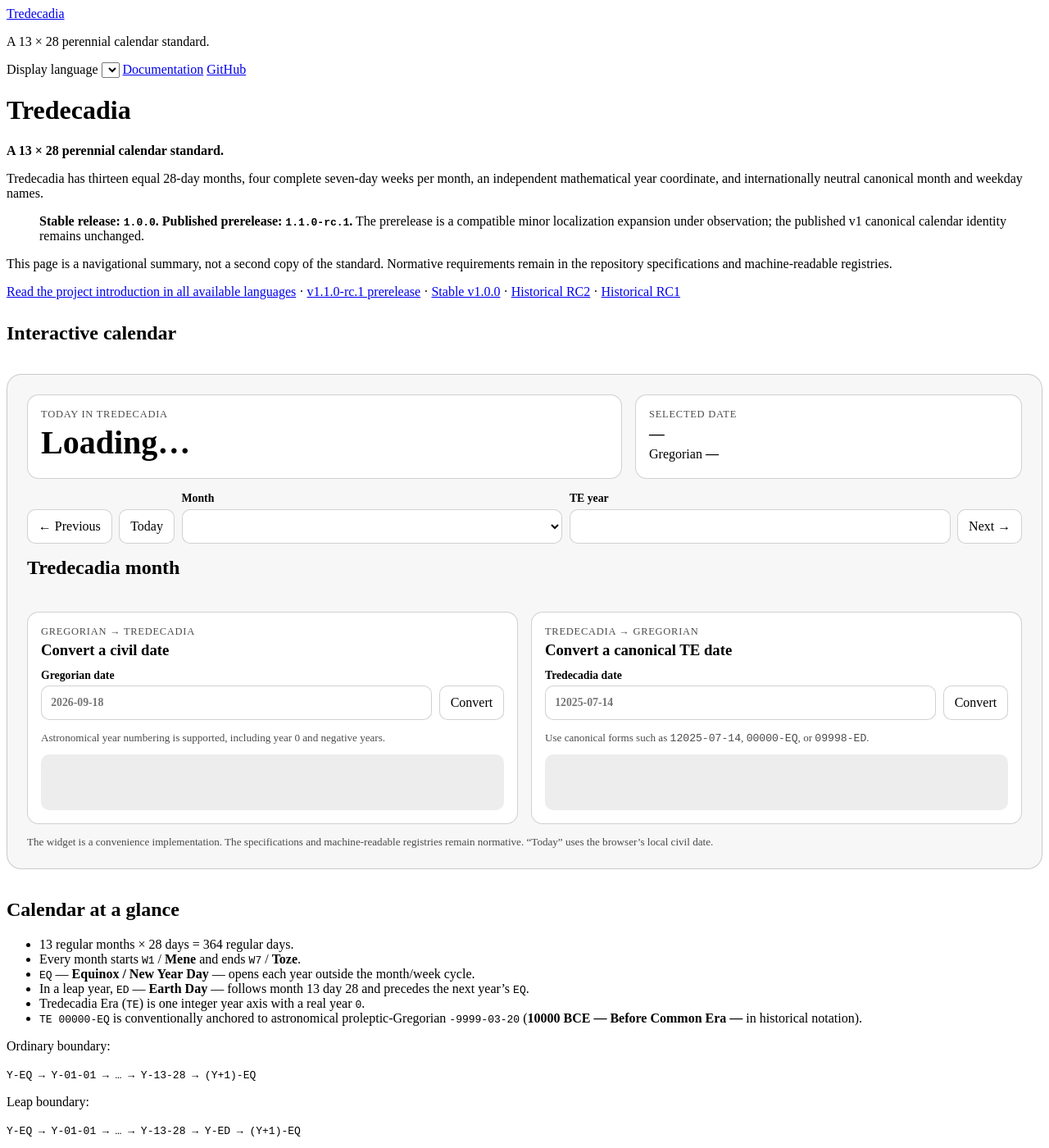
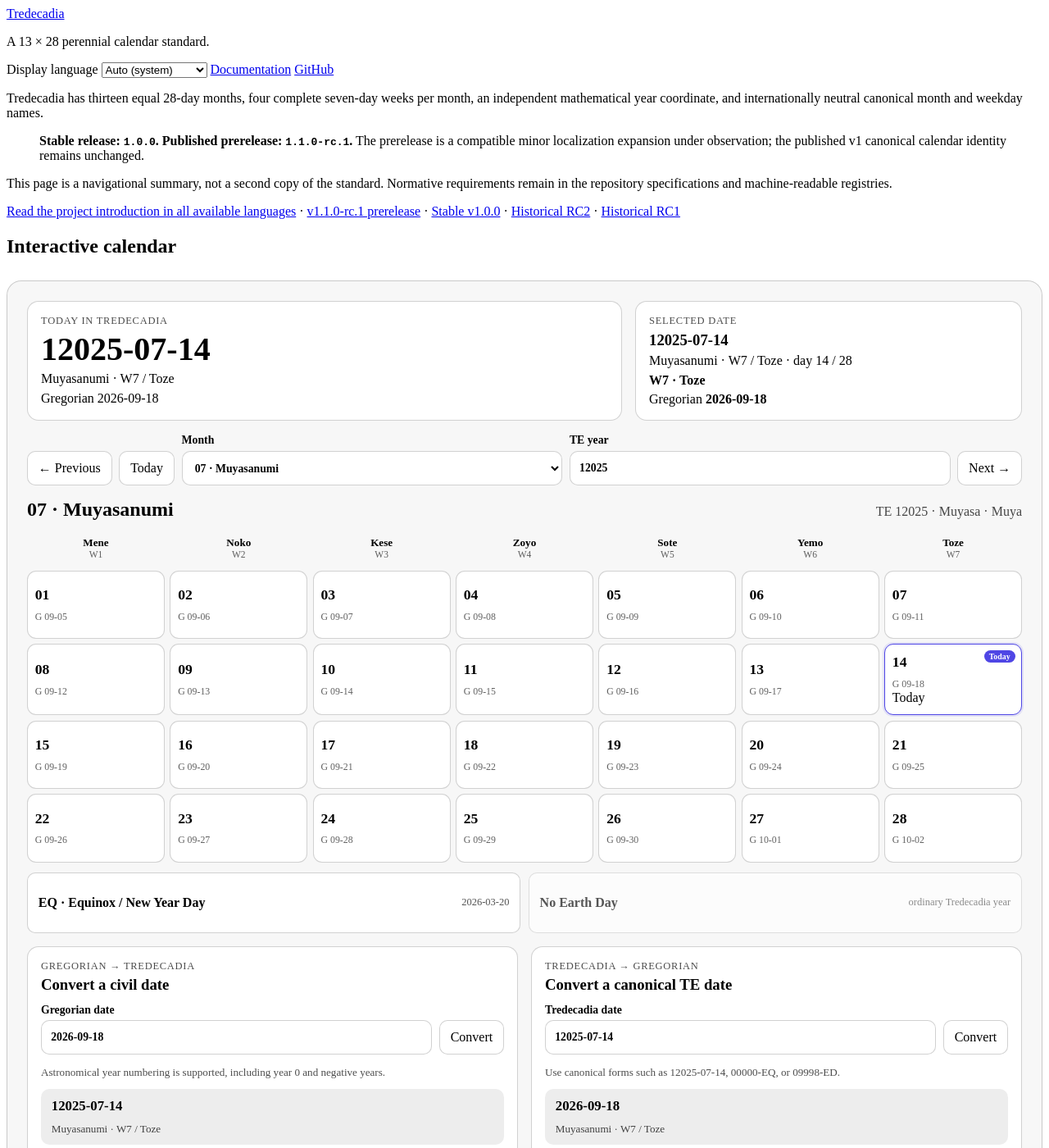
Before and after one commit to StanleyLl0yd/tredecadia, a Jekyll site: the page built from docs/index.md, in a window 1280 px wide and 1400 px high. Shown: the whole window at 82% size. Built offline with Jekyll 4.4.1, drawn with Linux system fonts in a browser that asks for light colours.

Commit message:
Web: wire localized labels and responsive calendar markup

```diff
--- a/docs/index.md
+++ b/docs/index.md
@@ -2,12 +2,6 @@
 layout: default
 title: Tredecadia
 ---
-
-<link rel="stylesheet" href="{{ '/assets/calendar.css' | relative_url }}">
-
-# Tredecadia
-
-**A 13 × 28 perennial calendar standard.**
 
 Tredecadia has thirteen equal 28-day months, four complete seven-day weeks per month, an independent mathematical year coordinate, and internationally neutral canonical month and weekday names.
 
@@ -17,74 +11,77 @@
 
 [Read the project introduction in all available languages](https://github.com/StanleyLl0yd/tredecadia/blob/main/README.languages.md) · [v1.1.0-rc.1 prerelease](https://github.com/StanleyLl0yd/tredecadia/releases/tag/v1.1.0-rc.1) · [Stable v1.0.0](https://github.com/StanleyLl0yd/tredecadia/releases/tag/v1.0.0) · [Historical RC2](https://github.com/StanleyLl0yd/tredecadia/releases/tag/v1.0.0-rc.2) · [Historical RC1](https://github.com/StanleyLl0yd/tredecadia/releases/tag/v1.0.0-rc.1)
 
-## Interactive calendar
+<h2 data-i18n="interactiveCalendar">Interactive calendar</h2>
+
 
 <div id="interactive-calendar" class="calendar-shell" aria-label="Interactive Tredecadia calendar">
   <div class="calendar-hero">
     <div class="today-card">
-      <p class="eyebrow">Today in Tredecadia</p>
-      <div id="today-te" class="today-te" aria-live="polite">Loading…</div>
+      <p class="eyebrow" data-i18n="todayInTredecadia">Today in Tredecadia</p>
+      <div id="today-te" class="today-te canonical-date" aria-live="polite" data-i18n-placeholder="loading">Loading…</div>
       <p id="today-description" class="today-description"></p>
       <p id="today-gregorian" class="today-gregorian"></p>
     </div>
     <div id="selected-date" class="selected-card" aria-live="polite">
-      <p class="eyebrow">Selected date</p>
+      <p class="eyebrow" data-i18n="selectedDate">Selected date</p>
       <h3 id="selected-te">—</h3>
       <p id="selected-description"></p>
       <p><strong id="selected-weekday"></strong></p>
-      <p>Gregorian <strong id="selected-gregorian">—</strong></p>
+      <p><span data-i18n="gregorian">Gregorian</span> <strong id="selected-gregorian" class="canonical-date">—</strong></p>
     </div>
   </div>
 
   <div class="calendar-toolbar" aria-label="Calendar navigation">
-    <button id="calendar-prev" type="button" aria-label="Previous Tredecadia month">← Previous</button>
-    <button id="calendar-today" type="button">Today</button>
-    <label class="month-control">Month
+    <button id="calendar-prev" type="button" aria-label="Previous Tredecadia month" data-i18n="previous">← Previous</button>
+    <button id="calendar-today" type="button" data-i18n="today">Today</button>
+    <label class="month-control"><span data-i18n="month">Month</span>
       <select id="calendar-month" aria-label="Tredecadia month"></select>
     </label>
-    <label class="year-control">TE year
-      <input id="calendar-year" type="text" inputmode="numeric" autocomplete="off" aria-label="Tredecadia year">
+    <label class="year-control"><span data-i18n="teYear">TE year</span>
+      <input id="calendar-year" class="canonical-input" type="text" inputmode="numeric" autocomplete="off" aria-label="Tredecadia year">
     </label>
-    <button id="calendar-next" type="button" aria-label="Next Tredecadia month">Next →</button>
+    <button id="calendar-next" type="button" aria-label="Next Tredecadia month" data-i18n="next">Next →</button>
   </div>
 
   <div class="calendar-title-row">
-    <h2 id="calendar-title">Tredecadia month</h2>
+    <h2 id="calendar-title" data-i18n-placeholder="tredecadiaMonth">Tredecadia month</h2>
     <p id="calendar-subtitle"></p>
   </div>
 
-  <div id="calendar-grid" class="calendar-grid" role="group" aria-label="28-day Tredecadia month"></div>
+  <div class="calendar-scroll">
+    <div id="calendar-grid" class="calendar-grid" role="group" aria-label="28-day Tredecadia month"></div>
+  </div>
   <div id="intercalary-days" class="intercalary-days" aria-label="Intercalary days"></div>
 
   <div class="converter-grid">
     <div class="converter-card">
-      <p class="eyebrow">Gregorian → Tredecadia</p>
-      <h3>Convert a civil date</h3>
+      <p class="eyebrow" data-i18n="gregorianToTredecadia">Gregorian → Tredecadia</p>
+      <h3 data-i18n="convertCivilDate">Convert a civil date</h3>
       <form id="gregorian-form">
-        <label>Gregorian date
-          <input id="gregorian-input" type="text" inputmode="numeric" autocomplete="off" placeholder="2026-09-18" aria-describedby="gregorian-help">
+        <label><span data-i18n="gregorianDate">Gregorian date</span>
+          <input id="gregorian-input" class="canonical-input" type="text" inputmode="numeric" autocomplete="off" placeholder="2026-09-18" aria-describedby="gregorian-help">
         </label>
-        <button type="submit">Convert</button>
+        <button type="submit" data-i18n="convert">Convert</button>
       </form>
-      <div id="gregorian-help" class="calendar-note">Astronomical year numbering is supported, including year 0 and negative years.</div>
+      <div id="gregorian-help" class="calendar-note" data-i18n="gregorianHelp">Astronomical year numbering is supported, including year 0 and negative years.</div>
       <div id="gregorian-result" class="converter-result" aria-live="polite"></div>
     </div>
 
     <div class="converter-card">
-      <p class="eyebrow">Tredecadia → Gregorian</p>
-      <h3>Convert a canonical TE date</h3>
+      <p class="eyebrow" data-i18n="tredecadiaToGregorian">Tredecadia → Gregorian</p>
+      <h3 data-i18n="convertTeDate">Convert a canonical TE date</h3>
       <form id="tredecadia-form">
-        <label>Tredecadia date
-          <input id="tredecadia-input" type="text" inputmode="numeric" autocomplete="off" placeholder="12025-07-14" aria-describedby="tredecadia-help">
+        <label><span data-i18n="tredecadiaDate">Tredecadia date</span>
+          <input id="tredecadia-input" class="canonical-input" type="text" inputmode="numeric" autocomplete="off" placeholder="12025-07-14" aria-describedby="tredecadia-help">
         </label>
-        <button type="submit">Convert</button>
+        <button type="submit" data-i18n="convert">Convert</button>
       </form>
-      <div id="tredecadia-help" class="calendar-note">Use canonical forms such as <code>12025-07-14</code>, <code>00000-EQ</code>, or <code>09998-ED</code>.</div>
+      <div id="tredecadia-help" class="calendar-note" data-i18n="tredecadiaHelp">Use canonical forms such as 12025-07-14, 00000-EQ, or 09998-ED.</div>
       <div id="tredecadia-result" class="converter-result" aria-live="polite"></div>
     </div>
   </div>
 
-  <p class="calendar-note">The widget is a convenience implementation. The specifications and machine-readable registries remain normative. “Today” uses the browser’s local civil date.</p>
+  <p class="calendar-note" data-i18n="widgetNote">The widget is a convenience implementation. The specifications and machine-readable registries remain normative. “Today” uses the browser’s local civil date.</p>
 
   <noscript>
     <p class="calendar-error">JavaScript is disabled, so the interactive calendar is unavailable. The static specification and canonical tables remain available below.</p>
@@ -199,4 +196,5 @@
 
 
 <script src="{{ '/assets/tredecadia-engine.js' | relative_url }}"></script>
+<script src="{{ '/assets/i18n.js' | relative_url }}"></script>
 <script src="{{ '/assets/calendar.js' | relative_url }}" defer></script>
```
